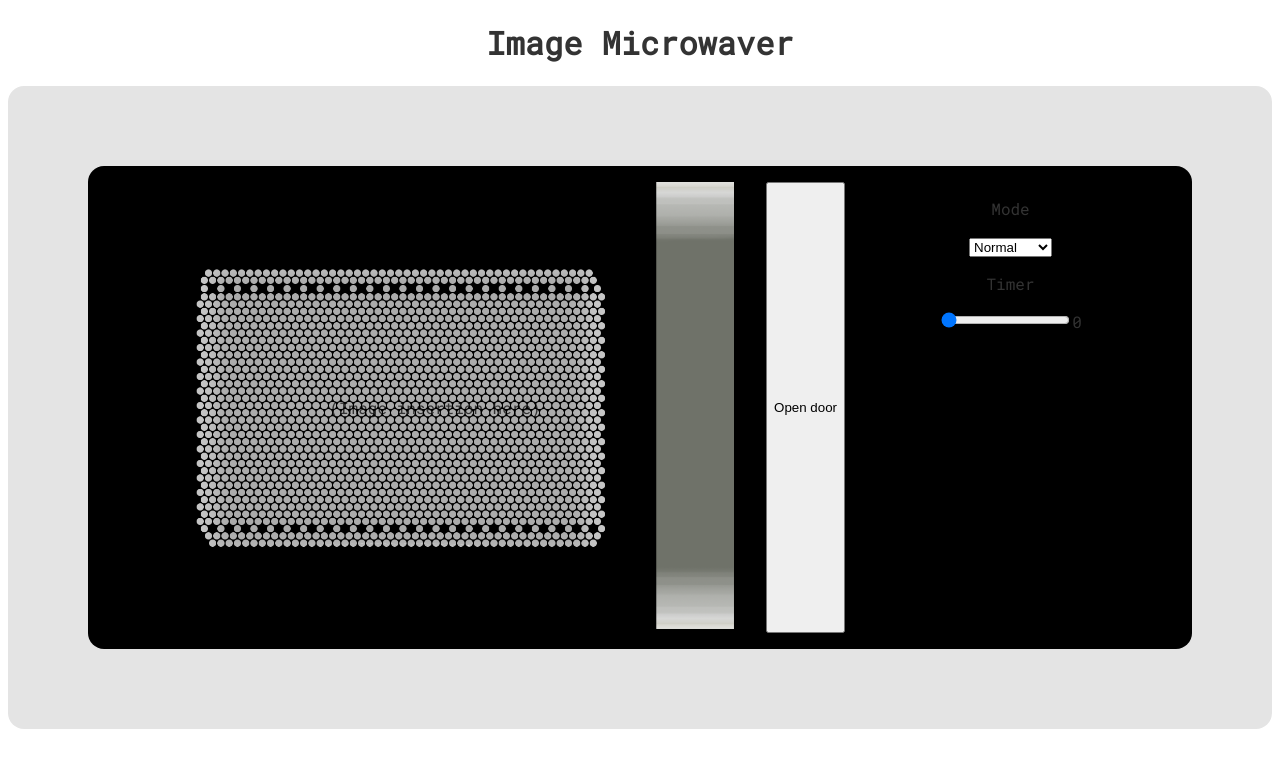
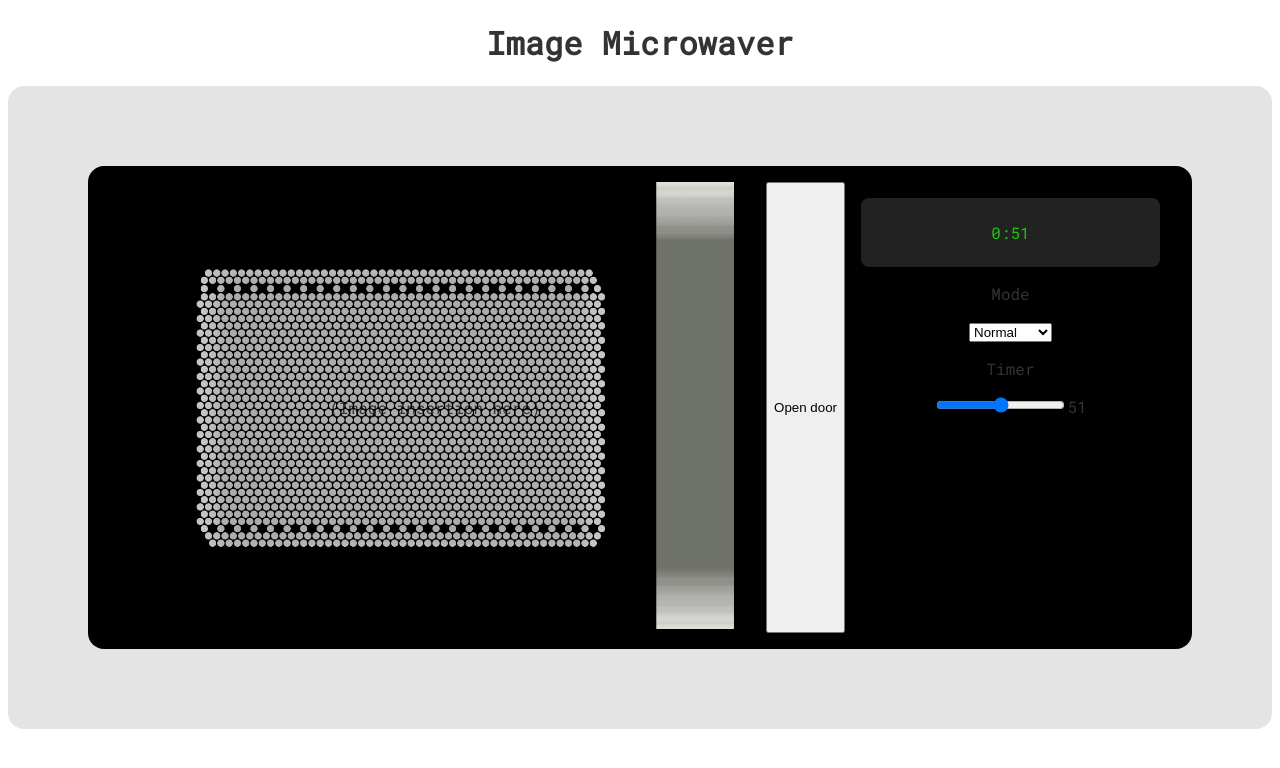
Before and after one commit to khakomaki/image_microwaver, a React (Vite) app: page / in a window 1280 px wide. Shown: the top 768 px of the page. Built offline with nearby package versions, Linux system fonts and the light colour scheme.

Commit message:
microwave screen displaying mode/time

```diff
--- a/src/App.css
+++ b/src/App.css
@@ -19,6 +19,14 @@
 
 .microwave > div {
   background-color: black;
+}
+
+.display {
+  background-color: #222222;
+  color: #20C20E;
+  border-radius: 0.5em;
+  padding: 0.5em;
+  margin: 1em;
 }
 
 .door {
--- /dev/null
+++ b/src/components/Microwave/Display.jsx
@@ -0,0 +1,9 @@
+const Display = ({ text }) => {
+    return (
+        <div className="display">
+            <p>{text}</p>
+        </div>
+    );
+};
+
+export default Display;
--- a/src/components/Microwave/Microwave.jsx
+++ b/src/components/Microwave/Microwave.jsx
@@ -1,11 +1,11 @@
 import { useState } from "react";
 import modeOptions from "./modeOptions";
+import Display from "./Display";
 import Timer from "./Timer";
 import Mode from "./Mode";
 import Door from "./Door";
 
 const Microwave = () => {
-    const [timerValue, setTimerValue] = useState(0);
     const [selectedMode, setMode] = useState('Normal');
     const [isDoorOpen, setDoorOpen] = useState(false);
 
@@ -19,11 +19,30 @@ const Microwave = () => {
         };
     }
 
-    const [timerRange, setTimerRange] = useState(getModeRange('Normal'));
+    // converts value to time string
+    const convertToTime = (value) => {
+        // using absolute values and adding minus sign for negative value
+        const sign = value < 0 ? '-' : '';
+        const minutes = Math.floor(Math.abs(value / 60));
+        const seconds = Math.abs(value) % 60;
+        return String(sign) + String(minutes) + ':' + (seconds < 10 ? '0' : '') + String(seconds);
+    }
+
+    const rangeAverageInt = (range) => {
+        return Math.floor((range.minValue + range.maxValue / 2));
+    }
+
+    const [timerValue, setTimerValue] = useState(() => {
+        const range = getModeRange(selectedMode);
+        return rangeAverageInt(range);
+    });
+    const [timerRange, setTimerRange] = useState(getModeRange(selectedMode));
+    const [displayText, setText] = useState(convertToTime(timerValue));
 
     // sets new timer value state
     const handleTimerChange = (value) => {
         setTimerValue(value);
+        updateMicrowaveDisplay(convertToTime(value));
     }
 
     // toggles door open/close state
@@ -36,8 +55,14 @@ const Microwave = () => {
         setMode(mode);
         const range = getModeRange(mode);
         setTimerRange(range);
-        setTimerValue(Math.floor((range.minValue + range.maxValue) / 2));
+        setTimerValue(rangeAverageInt(range));
+        updateMicrowaveDisplay(mode);
     }
+
+    // sets text to microwave display
+    const updateMicrowaveDisplay = (text) => {
+        setText(text);
+    };
 
     // fully functioning microwave
     return (
@@ -45,6 +70,9 @@ const Microwave = () => {
             <div className="microwave">
                 <Door isOpen={isDoorOpen} onOffToggle={handleDoorOpen}></Door>
                 <div className="control-panel">
+                    <Display
+                        text={displayText}
+                    ></Display>
                     <Mode
                         selectedMode={selectedMode}
                         onModeChange={handleModeChange}
```
